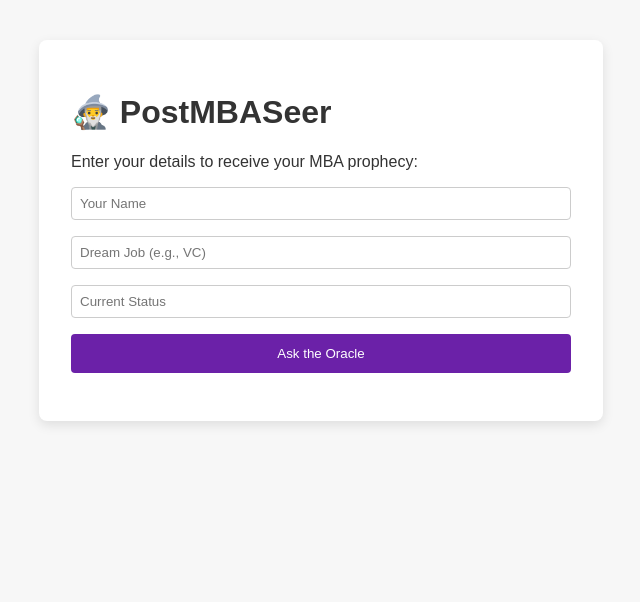
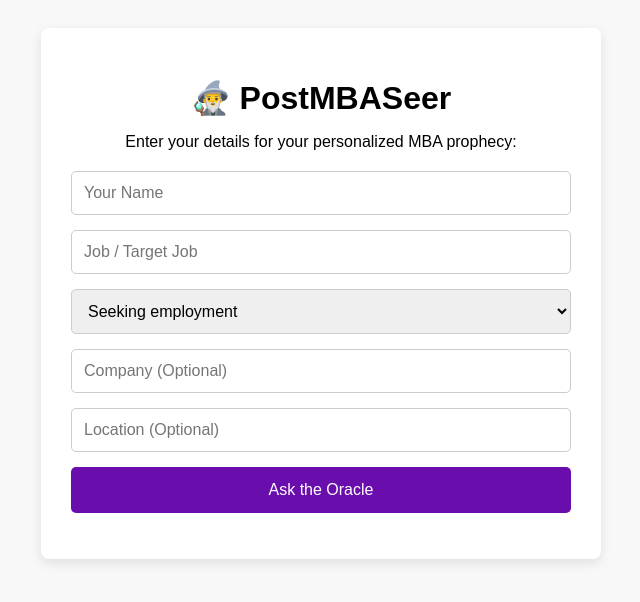
Before and after one commit to ryanG644/postmbaseer-frontend, a React (Create React App) app: page / in a window 1280 px wide. Shown: the top 602 px of the page, without its empty margins (319-959 px from the left). Built offline with nearby package versions, Linux system fonts and the light colour scheme.

Commit message:
Added status dropdown + updated Oracle prompt

```diff
--- a/src/App.js
+++ b/src/App.js
@@ -4,7 +4,9 @@ import "./style.css";
 export default function App() {
   const [name, setName] = useState("");
   const [job, setJob] = useState("");
-  const [status, setStatus] = useState("");
+  const [status, setStatus] = useState("Seeking employment"); // default
+  const [company, setCompany] = useState("");
+  const [location, setLocation] = useState("");
   const [result, setResult] = useState("");
   const [loading, setLoading] = useState(false);
 
@@ -19,7 +21,7 @@ export default function App() {
         headers: {
           "Content-Type": "application/json",
         },
-        body: JSON.stringify({ name, job, status }),
+        body: JSON.stringify({ name, job, status, company, location }),
       });
 
       const data = await response.json();
@@ -34,7 +36,7 @@ export default function App() {
   return (
     <div className="App">
       <h1>🧙‍♂️ PostMBASeer</h1>
-      <p>Enter your details to receive your MBA prophecy:</p>
+      <p>Enter your details for your personalized MBA prophecy:</p>
 
       <form onSubmit={handleSubmit}>
         <input
@@ -46,17 +48,33 @@ export default function App() {
         />
         <input
           type="text"
-          placeholder="Dream Job (e.g., VC)"
+          placeholder="Job / Target Job"
           value={job}
           onChange={(e) => setJob(e.target.value)}
           required
         />
-        <input
-          type="text"
-          placeholder="Current Status"
+        <select
           value={status}
           onChange={(e) => setStatus(e.target.value)}
           required
+        >
+          <option>Seeking employment</option>
+          <option>Got an offer, considering it</option>
+          <option>Accepted an offer</option>
+          <option>Starting my own venture</option>
+          <option>Taking time off to figure things out</option>
+        </select>
+        <input
+          type="text"
+          placeholder="Company (Optional)"
+          value={company}
+          onChange={(e) => setCompany(e.target.value)}
+        />
+        <input
+          type="text"
+          placeholder="Location (Optional)"
+          value={location}
+          onChange={(e) => setLocation(e.target.value)}
         />
         <button type="submit">Ask the Oracle</button>
       </form>
@@ -66,7 +84,7 @@ export default function App() {
       {result && (
         <div className="result">
           <h3>🗣 Oracle says:</h3>
-          <p>{result}</p>
+          <pre>{result}</pre>
         </div>
       )}
     </div>
--- a/src/style.css
+++ b/src/style.css
@@ -1,42 +1,63 @@
 body {
-  font-family: sans-serif;
-  padding: 2rem;
-  background-color: #f7f7f7;
-  color: #333;
+  font-family: Arial, sans-serif;
+  background-color: #f8f8f8;
+  padding: 20px;
+  text-align: center;
 }
 
 .App {
   max-width: 500px;
-  margin: auto;
+  margin: 0 auto;
   background: white;
-  padding: 2rem;
+  padding: 30px;
   border-radius: 8px;
   box-shadow: 0 4px 12px rgba(0,0,0,0.1);
 }
 
-input {
-  display: block;
+h1 {
+  font-size: 2em;
+  margin-bottom: 10px;
+}
+
+form {
+  display: flex;
+  flex-direction: column;
+  gap: 15px;
+  margin-top: 20px;
+}
+
+input, select {
+  padding: 12px;
+  font-size: 1em;
+  border: 1px solid #ccc;
+  border-radius: 5px;
   width: 100%;
-  padding: 0.5rem;
-  margin-top: 1rem;
-  border: 1px solid #ccc;
-  border-radius: 4px;
 }
 
 button {
-  margin-top: 1rem;
-  padding: 0.75rem;
+  background-color: #6a0dad;
+  color: white;
+  padding: 14px;
+  font-size: 1em;
+  border: none;
+  border-radius: 5px;
+  cursor: pointer;
   width: 100%;
-  background-color: #6b21a8;
-  color: white;
-  border: none;
-  border-radius: 4px;
-  cursor: pointer;
+}
+
+button:hover {
+  background-color: #580d9e;
 }
 
 .result {
-  margin-top: 2rem;
-  padding: 1rem;
-  background: #f0f0ff;
-  border-left: 4px solid #6b21a8;
+  margin-top: 30px;
+  background: #f1f1ff;
+  padding: 20px;
+  border-radius: 8px;
+  text-align: left;
 }
+
+pre {
+  white-space: pre-wrap;
+  text-align: left;
+}
```
Also changed, not shown: 1 other file (tests, documents, lock files or other folders).
